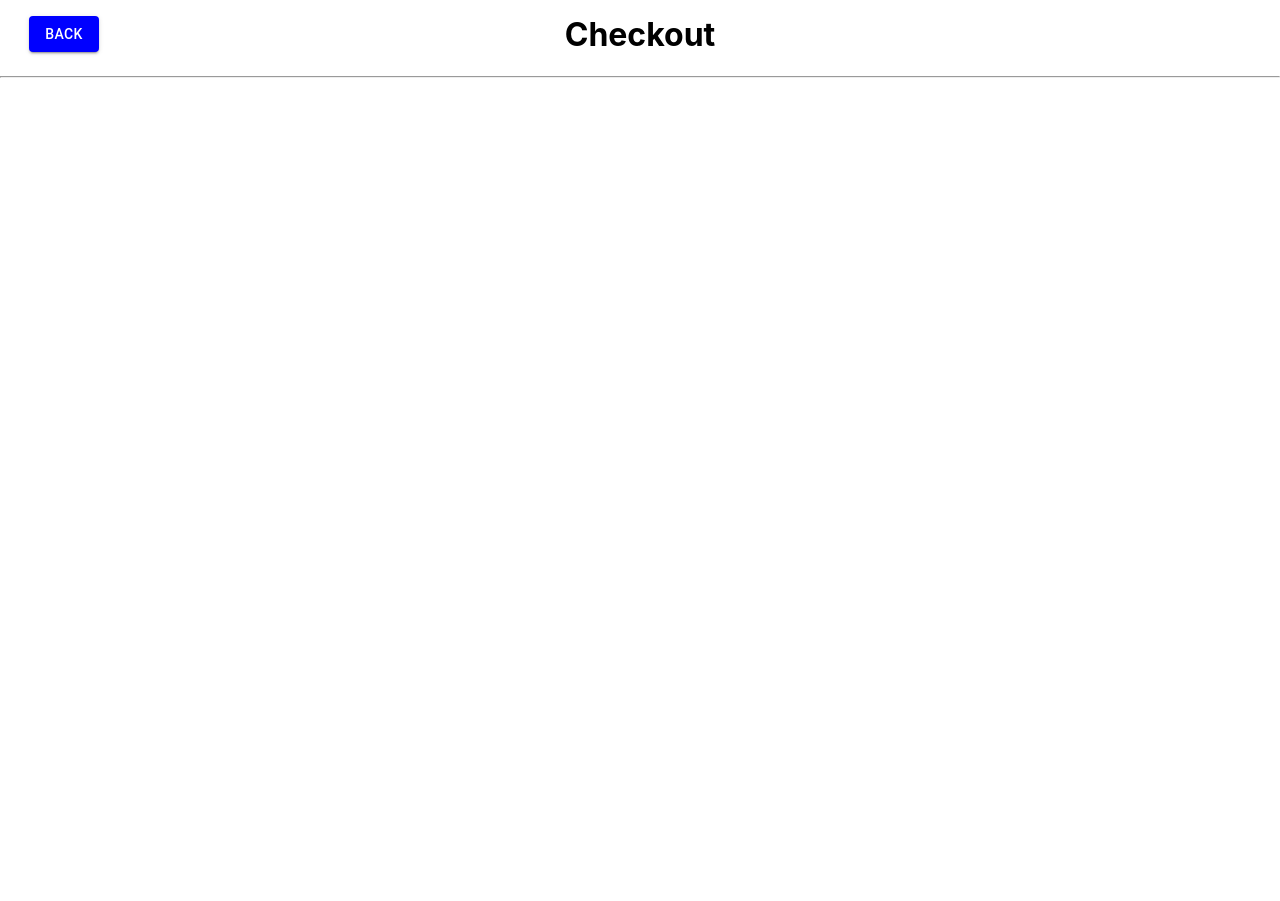
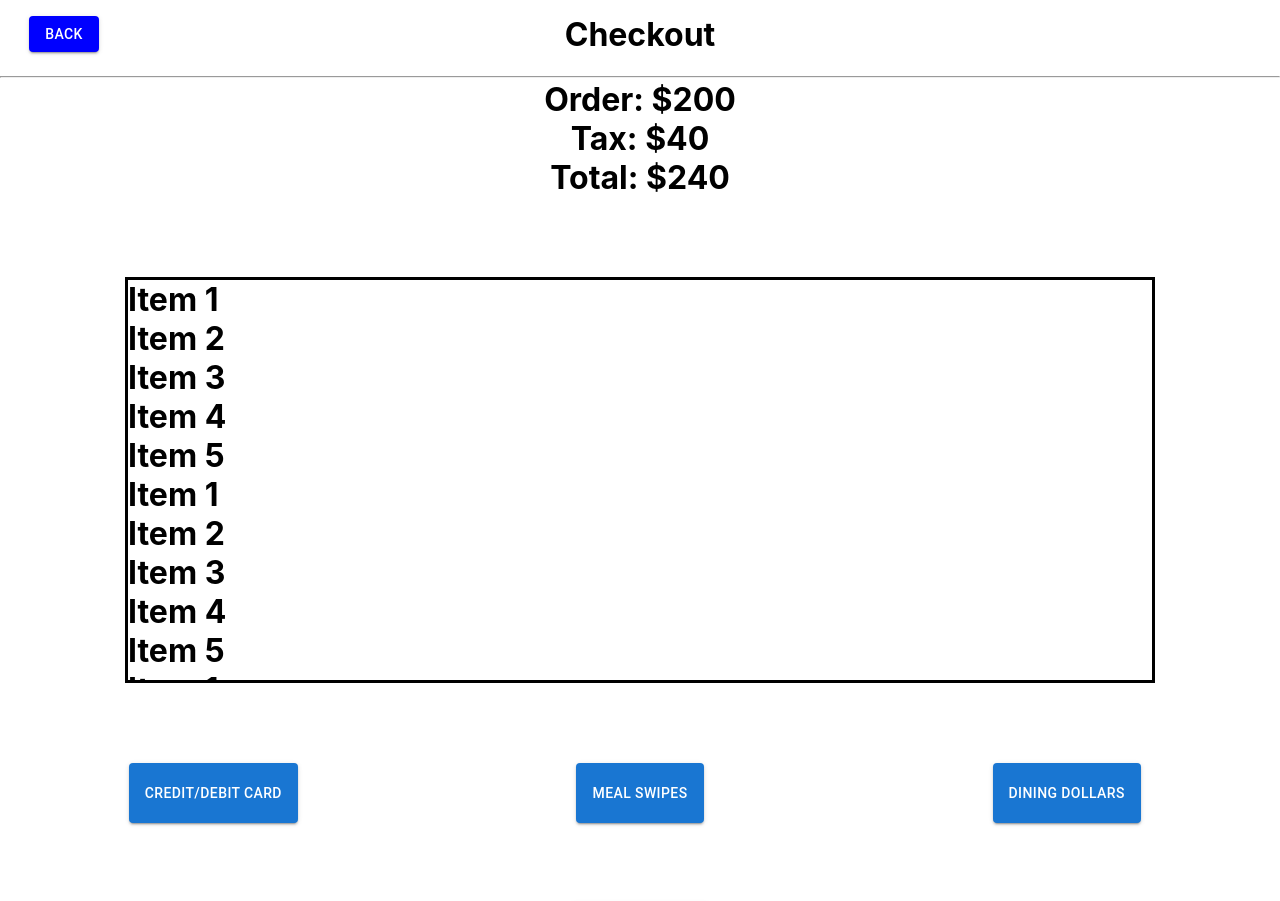
Before and after one commit to reaganreit/practice2, a React (Create React App) app in the folder frontend/: page / in a window 1280 px wide. Shown: the top 901 px of the page. Before the commit the page ends 800 px from the top, so only its background shows below. Built offline with nearby package versions, Linux system fonts and the light colour scheme.

Commit message:
added checkout page

```diff
--- a/frontend/src/Pages/Checkout.js
+++ b/frontend/src/Pages/Checkout.js
@@ -1,25 +1,97 @@
-
 import Header from "../Components/Header"
 
-import { TextField } from "@mui/material";
+import { Button, TextField } from "@mui/material";
 import { DataGrid } from '@mui/x-data-grid';
 
 import { createTheme, ThemeProvider } from "@mui/material";
 import ThreeColRow from "../Components/ThreeColRow";
 
-
+import { useState } from "react";
 
 const Checkout = ()=> {
+
+    const [total, setTotal] = useState(200);
+
   return (
-    <div style={{ height: "100%"}}>
-      <Header title = "Checkout"/>
+    <div style={{ height: "100%" }}>
+        <Header title = "Checkout"/>
 
 
 
-      <br/>
-      <br/>
-      <br/>
-      <br/>
+        <h1 style={{ textAlign:"center"}} > Order: ${total} </h1>
+        <h1 style={{ textAlign:"center"}} > Tax: ${total * 0.2} </h1>
+        <h1 style={{ textAlign:"center"}} > Total: ${total * 1.2} </h1>
+
+
+        <br/>
+        <br/>
+        <br/>
+        <br/>
+
+        <div style = {{display:"flex", justifyContent:"center", width:"100%"}}>
+            <div style = {{width:"80%", maxHeight:"50vh", overflowY:"scroll", border:"solid"}}>
+                <h1>Item 1</h1>
+                <h1>Item 2</h1>
+                <h1>Item 3</h1>
+                <h1>Item 4</h1>
+                <h1>Item 5</h1>
+
+                <h1>Item 1</h1>
+                <h1>Item 2</h1>
+                <h1>Item 3</h1>
+                <h1>Item 4</h1>
+                <h1>Item 5</h1>
+                <h1>Item 1</h1>
+                <h1>Item 2</h1>
+                <h1>Item 3</h1>
+                <h1>Item 4</h1>
+                <h1>Item 5</h1>
+                <h1>Item 1</h1>
+                <h1>Item 2</h1>
+                <h1>Item 3</h1>
+                <h1>Item 4</h1>
+                <h1>Item 5</h1>
+            </div>
+        </div>
+
+        <br/>
+        <br/>
+        <br/>
+        <br/>
+
+
+        {/* Three centered divs */}
+        <div style = {{width: "100%", display:"flex", justifyContent:"center"}} >
+
+            <div style = {{width:"100%", display:"grid", gridTemplateColumns:"1fr 1fr 1fr"}}>
+                <div style ={{display:"flex", justifyContent:"center"}}>
+                    <Button variant="contained" style = {{height:"60px"}}> Credit/Debit card </Button>
+                </div>
+
+                <div style ={{display:"flex", justifyContent:"center"}}>
+                    <Button variant="contained" style = {{height:"60px"}}> Meal Swipes </Button>
+                </div>
+
+                <div style ={{display:"flex", justifyContent:"center"}}>
+                    <Button variant="contained" style = {{height:"60px"}}> Dining Dollars </Button>
+                </div>
+            </div>
+
+        </div>
+
+        <div style = {{width: "100%", display:"flex", justifyContent:"center", marginTop:"10vh"}} >
+
+                <div style ={{display:"flex", justifyContent:"center"}}>
+                    <Button variant="contained" style = {{height:"60px"}}> Cancel Order </Button>
+                </div>
+
+        </div>
+
+
+        <br/>
+        <br/>
+        <br/>
+        <br/>
 
     </div>
   );
```
